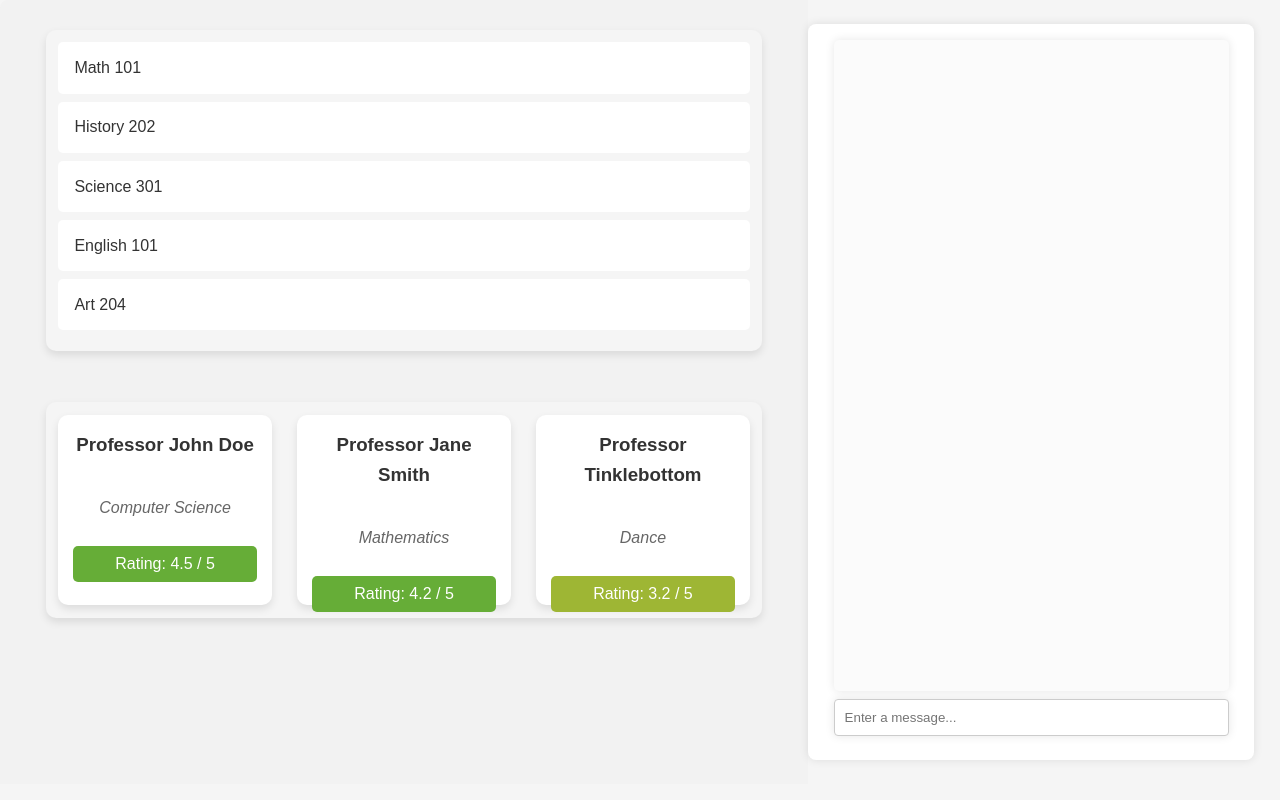
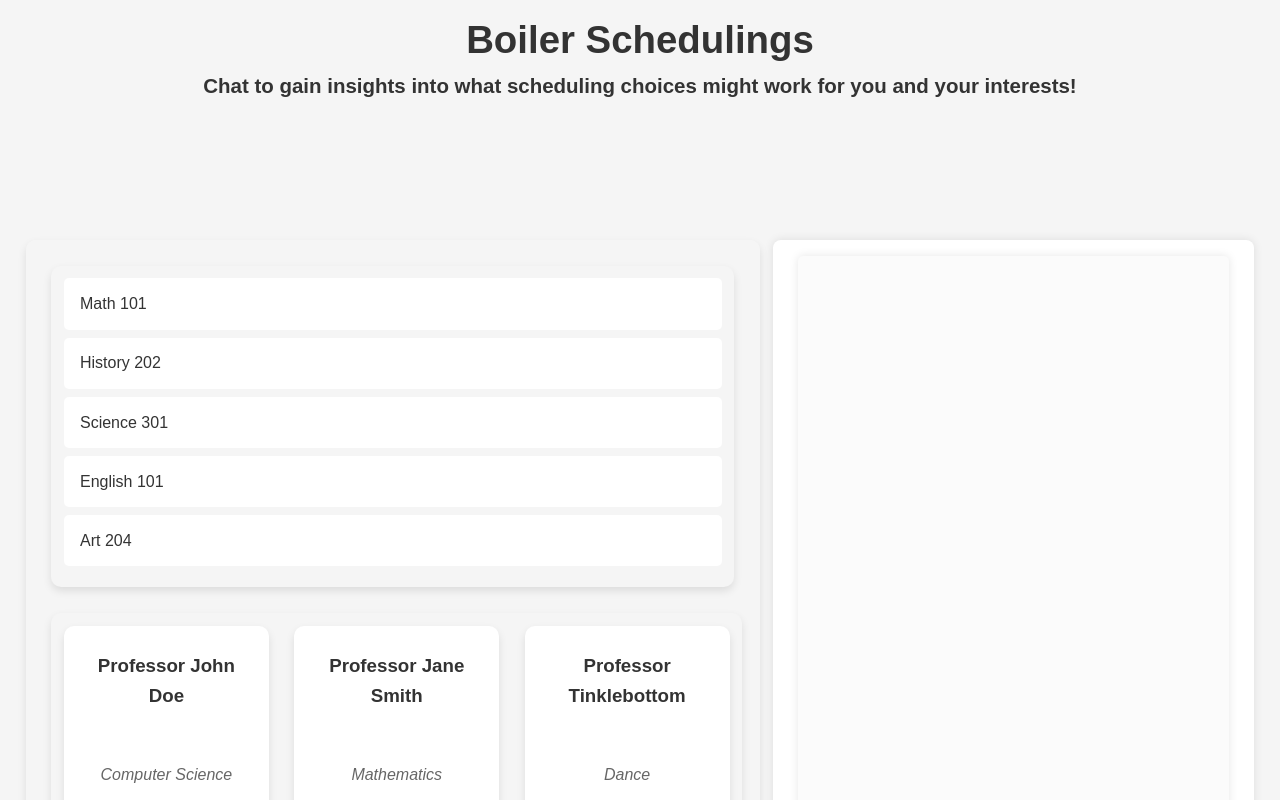
Before and after one commit to Boiler-Schedulings/Boiler-Schedulings-Frontend, a React (Vite) app in the folder Boiler-Schedulings-Frontend/: page /chat in a window 1280 px wide. Built offline with nearby package versions, Linux system fonts and the light colour scheme.

Commit message:
Made Chat Page Better Styled with Title

```diff
--- a/Boiler-Schedulings-Frontend/src/components/Chat/Chat.css
+++ b/Boiler-Schedulings-Frontend/src/components/Chat/Chat.css
@@ -1,7 +1,16 @@
+.chat-wrapper {
+    display: flex;
+    flex-direction: column;
+    height: 100vh; /* Full height of the viewport */
+    overflow: hidden; /* Prevent scrolling */
+}
+
 .chat-container {
     display: flex;
+    flex: 1;
     flex-direction: row;
-    height: 100vh;
+    gap:1vw;
+    height: 85vh;
     border-radius: 8px;
     overflow: hidden;
     /* Add more styles here */
--- a/Boiler-Schedulings-Frontend/src/components/Chat/Chat.jsx
+++ b/Boiler-Schedulings-Frontend/src/components/Chat/Chat.jsx
@@ -2,12 +2,16 @@ import React from 'react';
 import ChatWindow from "./ChatWindow/ChatWindow.jsx";
 import VisualResponse from "./VisualResponse/VisualResponse.jsx";
 import './Chat.css';
+import ChatTitle from "./ChatTitle/ChatTitle.jsx";
 
 function Chat() {
     return (
+        <div className="chat-wrapper">
+        <ChatTitle/>
         <div className="chat-container">
             <VisualResponse/>
             <ChatWindow/>
+        </div>
         </div>
     );
 }
--- /dev/null
+++ b/Boiler-Schedulings-Frontend/src/components/Chat/ChatTitle/ChatTitle.css
@@ -0,0 +1,26 @@
+/* ChatTitle.css */
+
+h1, h2 {
+    text-align: center; /* Center the text */
+}
+
+h1 {
+    margin: 0;
+    font-size: 3vw; /* Larger font size for the main title */
+}
+
+h2 {
+    margin: 0;
+    font-size: 1.6vw; /* Slightly smaller font size for the subtitle */
+}
+
+/* Additional styling to ensure the ChatTitle takes up the top 15vh */
+.chat-title-container {
+    margin-top: 2vh;
+    margin-bottom: 3vh;
+    height: 10vh; /* Set the height of the container */
+    display: flex;
+    flex-direction: column;
+    justify-content: center; /* Center the content vertically */
+    align-items: center; /* Center the content horizontally */
+}
--- /dev/null
+++ b/Boiler-Schedulings-Frontend/src/components/Chat/ChatTitle/ChatTitle.jsx
@@ -0,0 +1,13 @@
+import React from 'react';
+import './ChatTitle.css';
+
+function ChatTitle() {
+    return (
+        <div className="chat-title-container">
+            <h1>Boiler Schedulings</h1>
+            <h2>Chat to gain insights into what scheduling choices might work for you and your interests!</h2>
+        </div>
+    );
+}
+
+export default ChatTitle;
--- a/Boiler-Schedulings-Frontend/src/components/Chat/ChatWindow/ChatWindow.css
+++ b/Boiler-Schedulings-Frontend/src/components/Chat/ChatWindow/ChatWindow.css
@@ -1,8 +1,8 @@
 .chat-window-container {
     display: flex;
     flex-direction: column;
-    height: 88vh; /* Set height to 90% of the viewport height */
-    margin-top: 5vh; /* 5% of the viewport height from the top */
+    height: 78vh; /* Set height to 90% of the viewport height */
+    margin-top: 15vh; /* 5% of the viewport height from the top */
     margin-bottom: 5vh; /* 5% of the viewport height from the bottom */
     margin-right: 2vw;
     width: 34vw; /* 34% of the viewport width from the right */
--- a/Boiler-Schedulings-Frontend/src/components/Chat/VisualResponse/ProfessorRatings/ProfessorRatings.css
+++ b/Boiler-Schedulings-Frontend/src/components/Chat/VisualResponse/ProfessorRatings/ProfessorRatings.css
@@ -5,27 +5,32 @@
     border-radius: 10px;
     box-shadow: 0 4px 8px rgba(0, 0, 0, 0.1);
     margin: 2vw;
+    display: flex;
+    flex-direction: row; /* Keep it as row if that fits your layout */
+    flex-wrap: wrap; /* Ensure wrapping of child elements */
+    align-items: center;
     gap: 2vw;
-    display: flex;
-    flex-direction: row;
-    align-items: center;
+    width: 52vw;
 }
 
 .professor-ratings {
     display: flex;
     flex-wrap: wrap;
-    gap: 20px;
-    padding: 20px;
+    gap: 1vw;
+    padding: 1vw;
+    width: 100%; /* Full width to contain the cards */
 }
 
 .rating-card {
     background-color: #fff;
     border-radius: 10px;
     box-shadow: 0 4px 8px rgba(0, 0, 0, 0.1);
-    padding: 15px;
+    flex-basis: 12vw; /* Adjusting for the gap */
+    padding: 2vw;
     text-align: center;
-    width: 15vw; /* Set a fixed width for all cards */
-    height: 20vh; /* Set a fixed height for all cards */
+    width: 12vw; /* Adjusted for three cards per row */
+    height: calc(12vh + 10vw);
+    margin-bottom: 2vh; /* Space between rows */
     display: flex;
     flex-direction: column;
     justify-content: space-between;
--- a/Boiler-Schedulings-Frontend/src/components/Chat/VisualResponse/ProfessorRatings/ProfessorRatings.jsx
+++ b/Boiler-Schedulings-Frontend/src/components/Chat/VisualResponse/ProfessorRatings/ProfessorRatings.jsx
@@ -10,10 +10,10 @@ function ProfessorRatings({ ratings }) {
         if (averageRating >= 2.8) return '#a49e2f'; // Extremely Pale Yellow for rating >= 2.8
         if (averageRating >= 2.6) return '#9d8c3d'; // Almost White-Yellow for rating >= 2.6
         if (averageRating >= 2.5) return '#a6713c'; // Full Yellow for rating >= 2.5
-        if (averageRating >= 2.3) return '#864e2d'; // Lighter Yellow for rating >= 2.3
-        if (averageRating >= 2.1) return '#964125'; // Light Yellow for rating >= 2.1
-        if (averageRating >= 1) return '#9d3930'; // Orange for rating >= 1
-        return '#8a1616'; // Full Red for rating < 1
+        if (averageRating >= 2.3) return '#c06828'; // Lighter Yellow for rating >= 2.3
+        if (averageRating >= 2.1) return '#b64f2c'; // Light Yellow for rating >= 2.1
+        if (averageRating >= 1) return '#b63a2f'; // Orange for rating >= 1
+        return '#8c0707'; // Full Red for rating < 1
     }
 
 
--- a/Boiler-Schedulings-Frontend/src/components/Chat/VisualResponse/VisualResponse.css
+++ b/Boiler-Schedulings-Frontend/src/components/Chat/VisualResponse/VisualResponse.css
@@ -1,8 +1,11 @@
 .visual-response-container {
-    display: flex;
-    flex-direction: column;
-    width: 60%;
-    padding: 20px;
-    background-color: #f2f2f2;
-    /* Add more styles here */
+    height: 82vh; /* Set a maximum height */
+    margin-top: 15vh;
+    margin-bottom: 5vh;
+    margin-left: 2vw;
+    overflow-y: auto; /* Enable vertical scrolling */
+    background-color: #F5F5F5;
+    border-radius: 10px;
+    box-shadow: 0 4px 8px rgba(0, 0, 0, 0.1);
+    /* Add any additional styling as needed */
 }
--- a/Boiler-Schedulings-Frontend/src/components/Chat/VisualResponse/VisualResponse.jsx
+++ b/Boiler-Schedulings-Frontend/src/components/Chat/VisualResponse/VisualResponse.jsx
@@ -45,6 +45,21 @@ function VisualResponse() {
             department: 'Dance',
             averageRating: 3.2,
         },
+        {
+            name: 'Professor Joe',
+            department: 'Computer Science',
+            averageRating: 2.4,
+        },
+        {
+            name: 'Professor Same',
+            department: 'Mathematics',
+            averageRating: 4.9,
+        },
+        {
+            name: 'Professor Goo',
+            department: 'Dance',
+            averageRating: 1.3,
+        },
         // Add more professor ratings as needed
     ];
 
```
